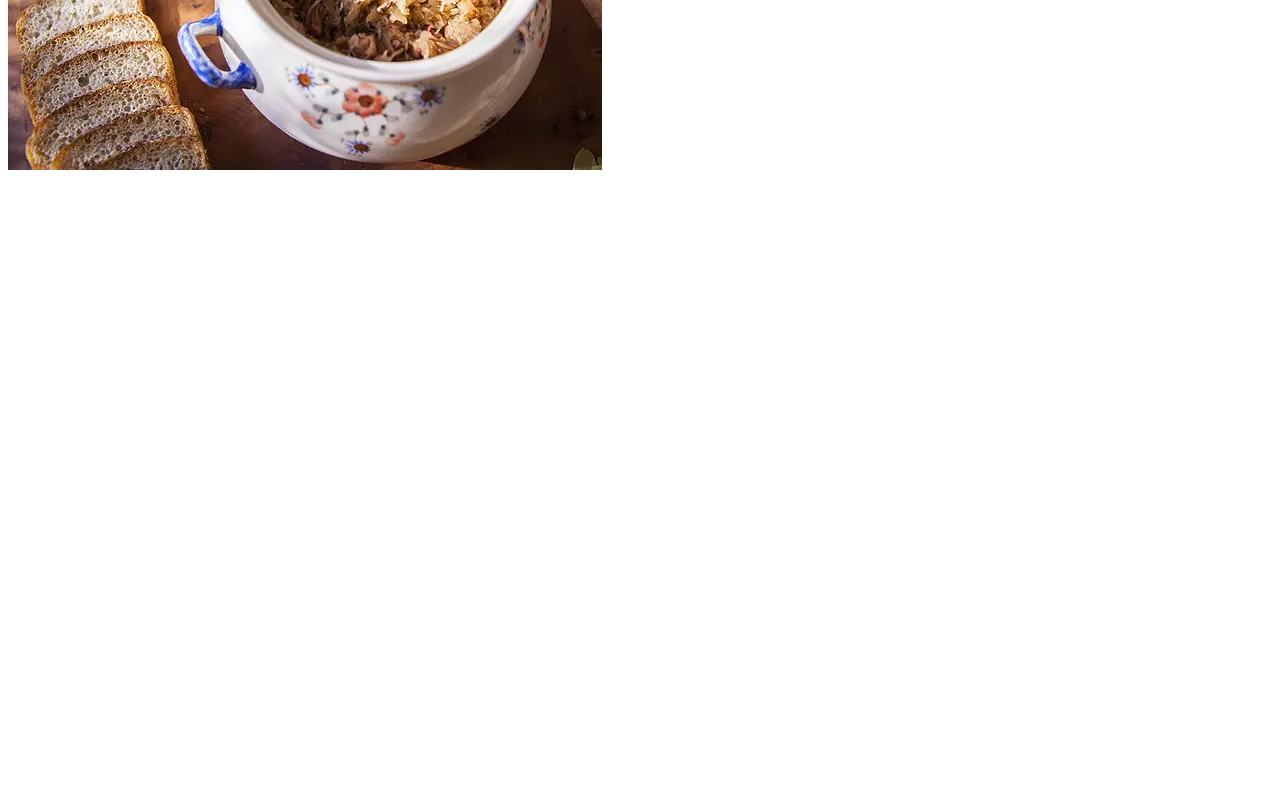
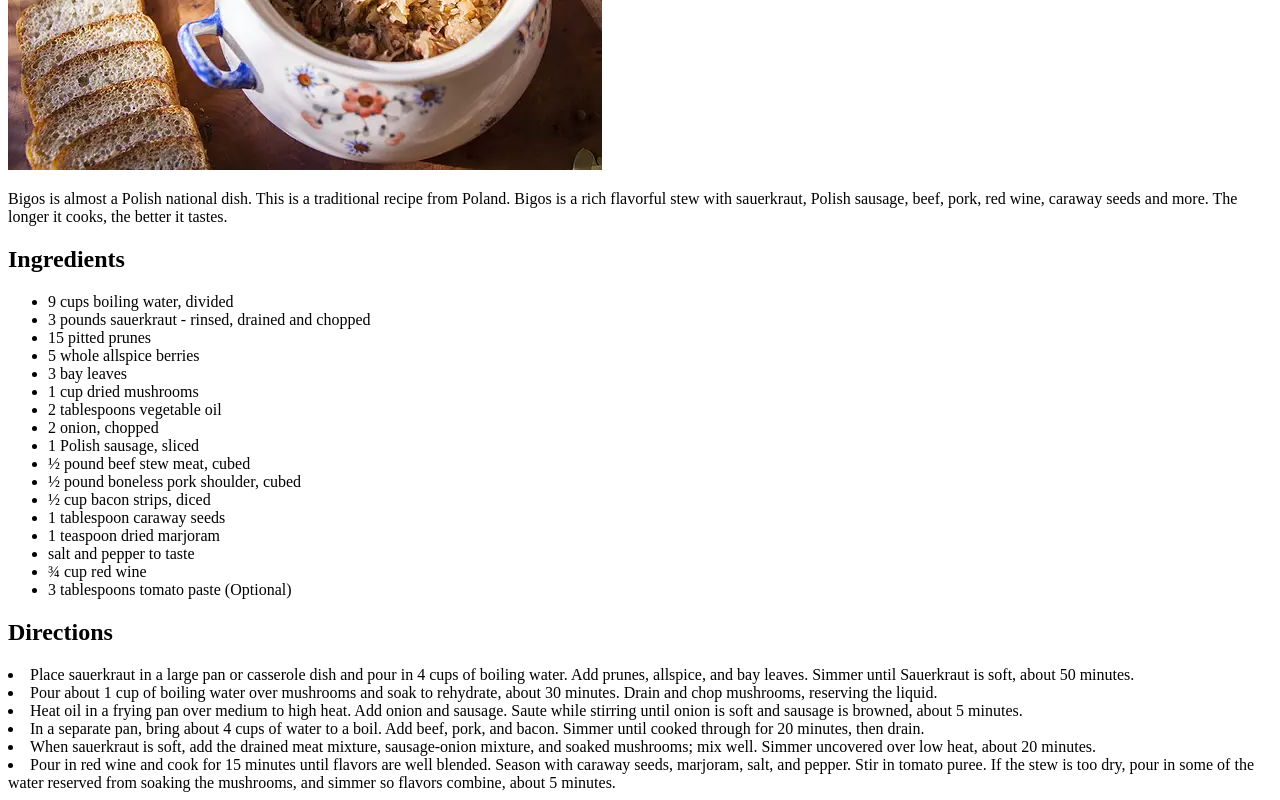
Before and after one commit to Kyrylski/odin-recepies, a plain HTML site: page recipes/bigos.html in a window 1280 px wide. Shown: the part 308-1108 px from the top of the page. Before the commit the page ends 800 px from the top, so only its background shows below. Drawn offline with Linux system fonts and the light colour scheme.

```diff
--- a/recipes/bigos.html
+++ b/recipes/bigos.html
@@ -9,5 +9,35 @@
 <body>
     <h1>Bigos</h1>
     <img src="../images/bigos.jpg" alt="Bigos with the bread">
+    <p>
+        Bigos is almost a Polish national dish. This is a traditional recipe from Poland. Bigos is a rich flavorful stew with sauerkraut, Polish sausage, beef, pork, red wine, caraway seeds and more. The longer it cooks, the better it tastes.
+    </p>
+    <h2>Ingredients</h2>
+    <ul>
+        <li>9 cups boiling water, divided</li>
+        <li>3 pounds sauerkraut - rinsed, drained and chopped</li>
+        <li>15 pitted prunes</li>
+        <li>5 whole allspice berries</li>
+        <li>3 bay leaves</li>
+        <li>1 cup dried mushrooms</li>
+        <li>2 tablespoons vegetable oil</li>
+        <li>2 onion, chopped</li>
+        <li>1 Polish sausage, sliced</li>
+        <li>½ pound beef stew meat, cubed</li>
+        <li>½ pound boneless pork shoulder, cubed</li>
+        <li>½ cup bacon strips, diced</li>
+        <li>1 tablespoon caraway seeds</li>
+        <li>1 teaspoon dried marjoram</li>
+        <li>salt and pepper to taste</li>
+        <li>¾ cup red wine</li>
+        <li>3 tablespoons tomato paste (Optional)</li>
+    </ul>
+    <h2>Directions</h2>
+    <li>Place sauerkraut in a large pan or casserole dish and pour in 4 cups of boiling water. Add prunes, allspice, and bay leaves. Simmer until Sauerkraut is soft, about 50 minutes.</li>
+        <li>Pour about 1 cup of boiling water over mushrooms and soak to rehydrate, about 30 minutes. Drain and chop mushrooms, reserving the liquid.</li>
+        <li>Heat oil in a frying pan over medium to high heat. Add onion and sausage. Saute while stirring until onion is soft and sausage is browned, about 5 minutes.</li>
+        <li>In a separate pan, bring about 4 cups of water to a boil. Add beef, pork, and bacon. Simmer until cooked through for 20 minutes, then drain.</li>
+        <li>When sauerkraut is soft, add the drained meat mixture, sausage-onion mixture, and soaked mushrooms; mix well. Simmer uncovered over low heat, about 20 minutes.</li>
+        <li>Pour in red wine and cook for 15 minutes until flavors are well blended. Season with caraway seeds, marjoram, salt, and pepper. Stir in tomato puree. If the stew is too dry, pour in some of the water reserved from soaking the mushrooms, and simmer so flavors combine, about 5 minutes.</li>
 </body>
 </html>
```
Also changed, not shown: index.html (+12 -4 lines), recipes/mizeria.html (+18 -0 lines), recipes/nalesniki.html (+20 -0 lines), recipes/pierogi.html (+17 -0 lines).
